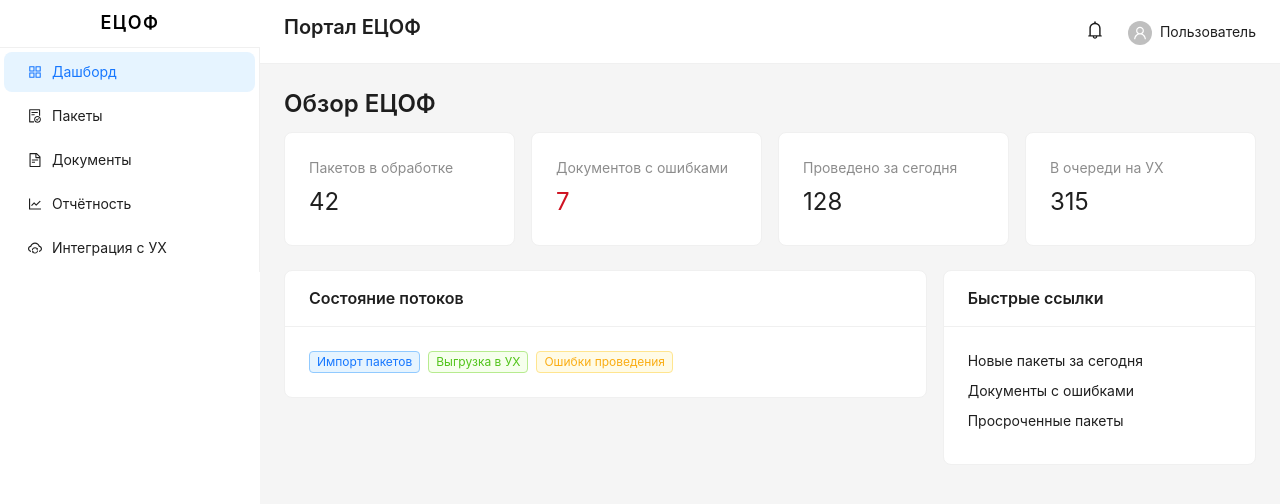
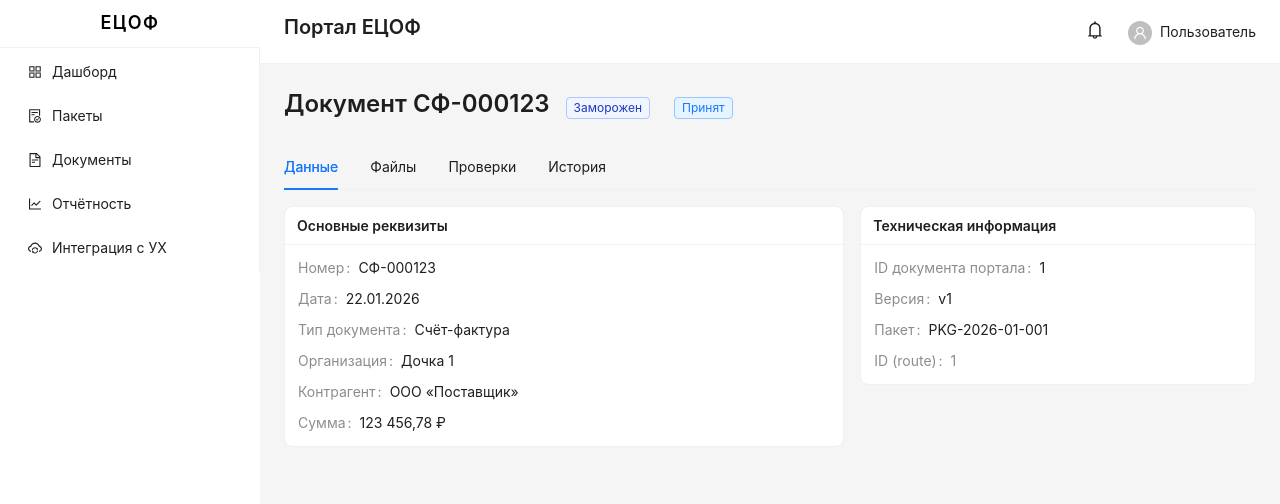
Before and after one commit to Kerimov/project-xx.xx.xx, a React (Vite) app in the folder portal/: page /documents/1 in a window 1280 px wide. Before the commit this address led to /dashboard. Shown: the top 504 px of the page. Built offline with nearby package versions, Linux system fonts and the light colour scheme.

Commit message:
Add ECOF portal frontend: React+TypeScript+Vite+Ant Design with basic pages and document details

```diff
--- a/portal/src/App.tsx
+++ b/portal/src/App.tsx
@@ -8,6 +8,7 @@ import { PackagesPage } from './pages/PackagesPage';
 import { DocumentsPage } from './pages/DocumentsPage';
 import { ReportsPage } from './pages/ReportsPage';
 import { IntegrationMonitorPage } from './pages/IntegrationMonitorPage';
+import { DocumentDetailsPage } from './pages/DocumentDetailsPage';
 
 const { Sider } = Layout;
 
@@ -30,6 +31,7 @@ export default function App() {
             <Route path="/dashboard" element={<DashboardPage />} />
             <Route path="/packages" element={<PackagesPage />} />
             <Route path="/documents" element={<DocumentsPage />} />
+            <Route path="/documents/:id" element={<DocumentDetailsPage />} />
             <Route path="/reports" element={<ReportsPage />} />
             <Route path="/integration" element={<IntegrationMonitorPage />} />
             <Route path="*" element={<Navigate to="/dashboard" replace />} />
--- /dev/null
+++ b/portal/src/pages/DocumentDetailsPage.tsx
@@ -0,0 +1,205 @@
+import { Card, Col, Descriptions, Row, Space, Tabs, Tag, Typography } from 'antd';
+import type { TabsProps } from 'antd';
+import { useParams } from 'react-router-dom';
+
+const { Title, Text } = Typography;
+
+const mockDocument = {
+  id: '1',
+  number: 'СФ-000123',
+  date: '22.01.2026',
+  type: 'Счёт-фактура',
+  company: 'Дочка 1',
+  counterparty: 'ООО «Поставщик»',
+  amount: 123456.78,
+  currency: 'RUB',
+  portalStatus: 'Frozen',
+  uhStatus: 'Accepted',
+  version: 'v1',
+  package: 'PKG-2026-01-001'
+};
+
+const portalStatusLabel: Record<string, { text: string; color: string }> = {
+  Draft: { text: 'Черновик', color: 'default' },
+  Validated: { text: 'Проверен', color: 'processing' },
+  Frozen: { text: 'Заморожен', color: 'geekblue' },
+  QueuedToUH: { text: 'В очереди в УХ', color: 'processing' },
+  SentToUH: { text: 'Отправлен в УХ', color: 'processing' }
+};
+
+const uhStatusLabel: Record<string, { text: string; color: string }> = {
+  None: { text: '—', color: 'default' },
+  Accepted: { text: 'Принят', color: 'processing' },
+  Posted: { text: 'Проведён', color: 'success' },
+  Error: { text: 'Ошибка', color: 'error' }
+};
+
+const files = [
+  {
+    id: 'f1',
+    name: 'scan_sf-000123.pdf',
+    uploadedAt: '22.01.2026 09:15',
+    uploadedBy: 'user1',
+    hash: 'e3b0c442...'
+  }
+];
+
+const checks = [
+  {
+    id: 'c1',
+    source: 'Портал',
+    level: 'warning',
+    message: 'Отсутствует ИНН контрагента, заполните позже.',
+    field: 'ИНН контрагента'
+  },
+  {
+    id: 'c2',
+    source: 'УХ',
+    level: 'error',
+    message: 'Не найден договор с указанным контрагентом.',
+    field: 'Договор'
+  }
+];
+
+const history = [
+  { id: 'h1', at: '22.01.2026 09:10', user: 'user1', action: 'Создан черновик' },
+  { id: 'h2', at: '22.01.2026 09:12', user: 'user1', action: 'Заморожена версия v1' },
+  { id: 'h3', at: '22.01.2026 09:20', user: 'system', action: 'Отправлен в УХ' },
+  { id: 'h4', at: '22.01.2026 09:25', user: 'system', action: 'Принят УХ' }
+];
+
+export function DocumentDetailsPage() {
+  const { id } = useParams<{ id: string }>();
+  const doc = mockDocument; // временно используем заглушку
+
+  const portal = portalStatusLabel[doc.portalStatus] ?? {
+    text: doc.portalStatus,
+    color: 'default'
+  };
+  const uh = uhStatusLabel[doc.uhStatus] ?? {
+    text: doc.uhStatus,
+    color: 'default'
+  };
+
+  const items: TabsProps['items'] = [
+    {
+      key: 'data',
+      label: 'Данные',
+      children: (
+        <Row gutter={[16, 16]}>
+          <Col xs={24} md={14}>
+            <Card size="small" title="Основные реквизиты">
+              <Descriptions column={1} size="small">
+                <Descriptions.Item label="Номер">{doc.number}</Descriptions.Item>
+                <Descriptions.Item label="Дата">{doc.date}</Descriptions.Item>
+                <Descriptions.Item label="Тип документа">{doc.type}</Descriptions.Item>
+                <Descriptions.Item label="Организация">{doc.company}</Descriptions.Item>
+                <Descriptions.Item label="Контрагент">{doc.counterparty}</Descriptions.Item>
+                <Descriptions.Item label="Сумма">
+                  {doc.amount.toLocaleString('ru-RU', {
+                    style: 'currency',
+                    currency: doc.currency
+                  })}
+                </Descriptions.Item>
+              </Descriptions>
+            </Card>
+          </Col>
+          <Col xs={24} md={10}>
+            <Card size="small" title="Техническая информация">
+              <Descriptions column={1} size="small">
+                <Descriptions.Item label="ID документа портала">{doc.id}</Descriptions.Item>
+                <Descriptions.Item label="Версия">{doc.version}</Descriptions.Item>
+                <Descriptions.Item label="Пакет">{doc.package}</Descriptions.Item>
+                <Descriptions.Item label="ID (route)">
+                  <Text type="secondary">{id}</Text>
+                </Descriptions.Item>
+              </Descriptions>
+            </Card>
+          </Col>
+        </Row>
+      )
+    },
+    {
+      key: 'files',
+      label: 'Файлы',
+      children: (
+        <Card size="small">
+          {files.map((f) => (
+            <div key={f.id} style={{ display: 'flex', justifyContent: 'space-between', marginBottom: 8 }}>
+              <Space direction="vertical" size={0}>
+                <Text>{f.name}</Text>
+                <Text type="secondary">
+                  Загружен {f.uploadedAt} пользователем {f.uploadedBy}
+                </Text>
+                <Text type="secondary">Хэш: {f.hash}</Text>
+              </Space>
+              <a>Скачать</a>
+            </div>
+          ))}
+        </Card>
+      )
+    },
+    {
+      key: 'checks',
+      label: 'Проверки',
+      children: (
+        <Card size="small">
+          {checks.map((c) => (
+            <div key={c.id} style={{ marginBottom: 12 }}>
+              <Space>
+                <Tag
+                  color={
+                    c.level === 'error'
+                      ? 'error'
+                      : c.level === 'warning'
+                      ? 'warning'
+                      : 'default'
+                  }
+                >
+                  {c.level === 'error' ? 'Ошибка' : 'Предупреждение'}
+                </Tag>
+                <Tag>{c.source}</Tag>
+                {c.field && <Tag color="default">{c.field}</Tag>}
+              </Space>
+              <div>
+                <Text>{c.message}</Text>
+              </div>
+            </div>
+          ))}
+        </Card>
+      )
+    },
+    {
+      key: 'history',
+      label: 'История',
+      children: (
+        <Card size="small">
+          {history.map((h) => (
+            <div key={h.id} style={{ marginBottom: 8 }}>
+              <Text strong>{h.at}</Text>{' '}
+              <Text type="secondary">{h.user}</Text>
+              <div>
+                <Text>{h.action}</Text>
+              </div>
+            </div>
+          ))}
+        </Card>
+      )
+    }
+  ];
+
+  return (
+    <div className="page">
+      <Space direction="vertical" size="large" style={{ width: '100%' }}>
+        <Space align="baseline" size="middle">
+          <Title level={3} style={{ marginBottom: 0 }}>
+            Документ {doc.number}
+          </Title>
+          <Tag color={portal.color}>{portal.text}</Tag>
+          <Tag color={uh.color}>{uh.text}</Tag>
+        </Space>
+        <Tabs items={items} />
+      </Space>
+    </div>
+  );
+}
--- a/portal/src/pages/DocumentsPage.tsx
+++ b/portal/src/pages/DocumentsPage.tsx
@@ -1,4 +1,5 @@
 import { Table, Tag, Typography } from 'antd';
+import { useNavigate } from 'react-router-dom';
 
 const columns = [
   { title: '№', dataIndex: 'number', key: 'number', width: 120 },
@@ -63,6 +64,7 @@ const columns = [
 const data = [
   {
     key: '1',
+    id: '1',
     number: 'СФ-000123',
     date: '22.01.2026',
     type: 'Счёт-фактура',
@@ -74,10 +76,19 @@ const data = [
 ];
 
 export function DocumentsPage() {
+  const navigate = useNavigate();
+
   return (
     <div className="page">
       <Typography.Title level={3}>Документы</Typography.Title>
-      <Table columns={columns} dataSource={data} size="middle" />
+      <Table
+        columns={columns}
+        dataSource={data}
+        size="middle"
+        onRow={(record) => ({
+          onClick: () => navigate(`/documents/${record.id}`)
+        })}
+      />
     </div>
   );
 }
```
Also changed, not shown: 1 other file (tests, documents, lock files or other folders).
